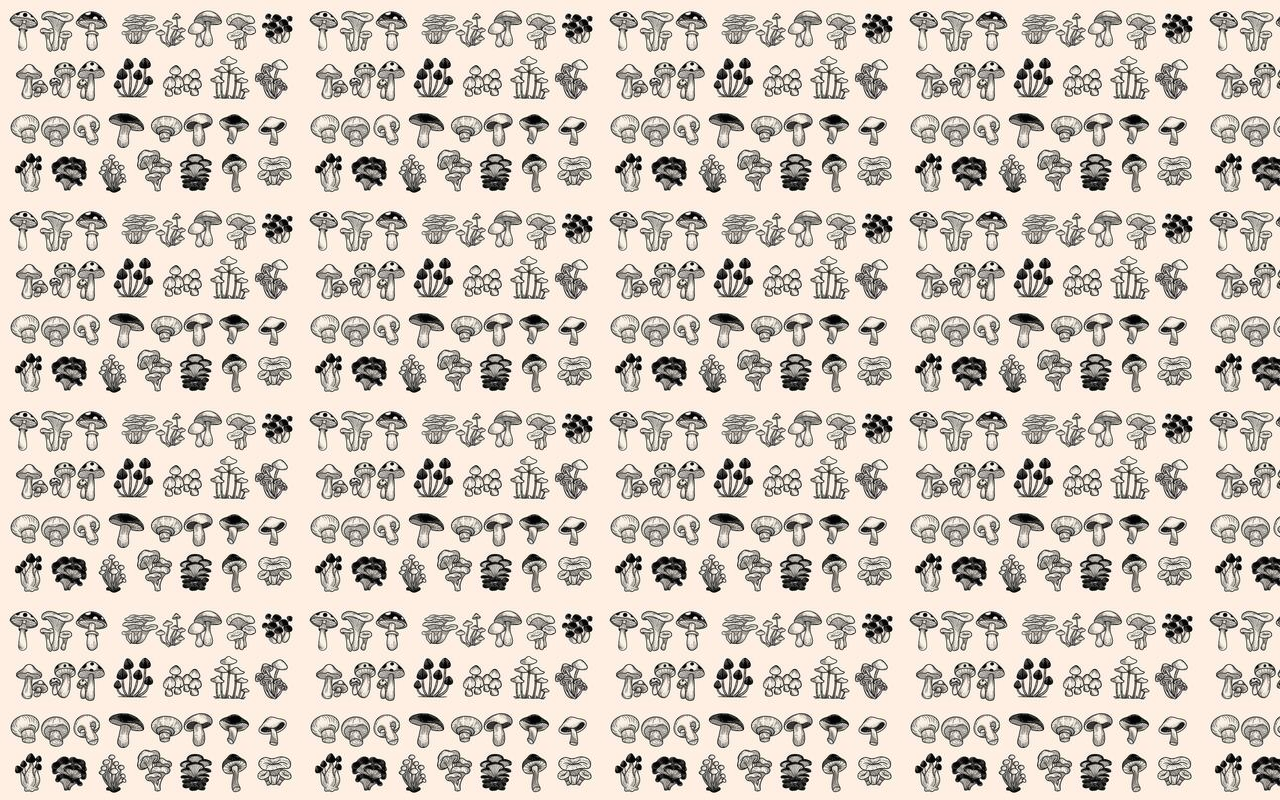
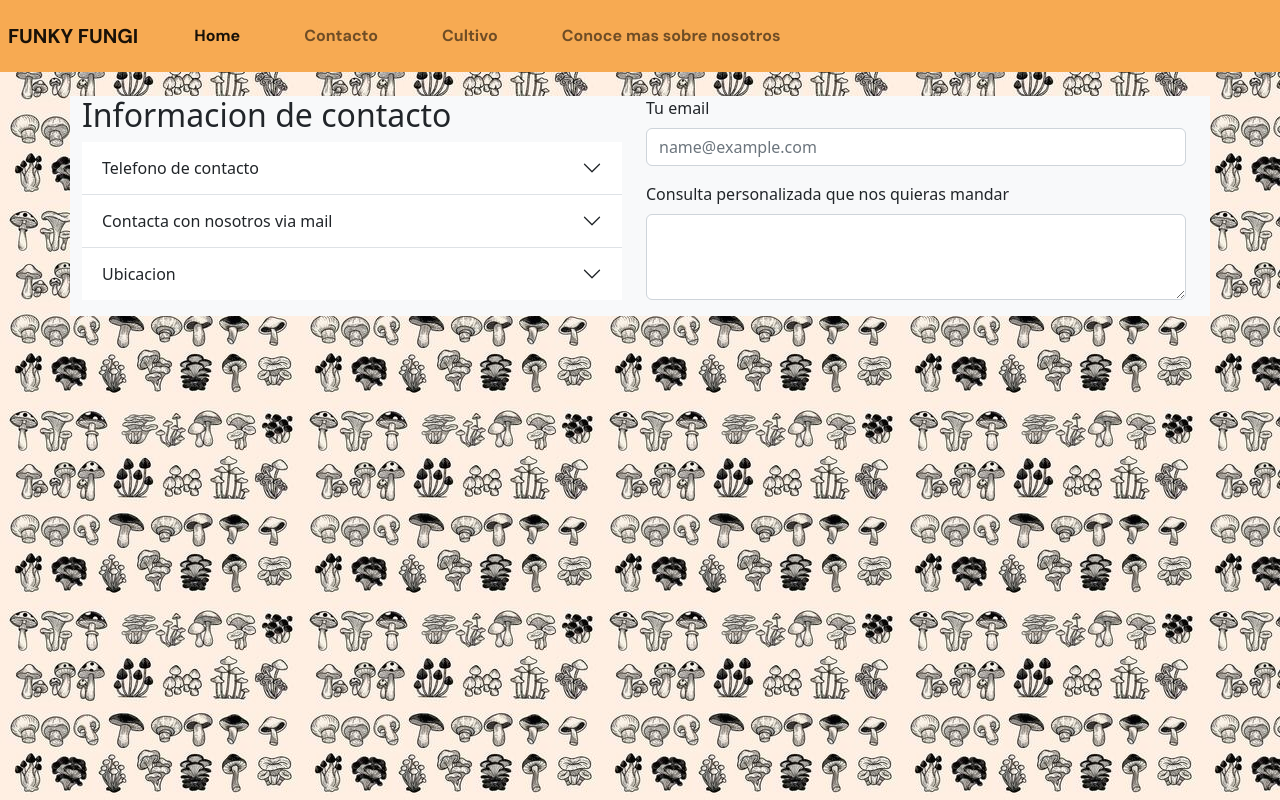
Before and after one commit to tomassDelgado/2daEntrega-TomasDelgado, a plain HTML site: page contacto.html in a window 1280 px wide. Drawn offline with nearby package versions, Linux system fonts and the light colour scheme.

Commit message:
Fix margin in boostrap row ( page rigth crash)

```diff
--- a/contacto.html
+++ b/contacto.html
@@ -10,9 +10,85 @@
     <link rel="preconnect" href="https://fonts.googleapis.com">
     <link rel="preconnect" href="https://fonts.gstatic.com" crossorigin>
     <link href="https://fonts.googleapis.com/css2?family=DM+Sans:ital,wght@0,400;0,700;1,400;1,700&display=swap" rel="stylesheet">
+    <link rel="stylesheet" href="https://cdnjs.cloudflare.com/ajax/libs/font-awesome/6.2.0/css/all.min.css" integrity="sha512-xh6O/CkQoPOWDdYTDqeRdPCVd1SpvCA9XXcUnZS2FmJNp1coAFzvtCN9BmamE+4aHK8yyUHUSCcJHgXloTyT2A==" crossorigin="anonymous" referrerpolicy="no-referrer" />
+    <link href="https://unpkg.com/aos@2.3.1/dist/aos.css" rel="stylesheet">
 </head>
 <body>
-
+    <nav class="navbar navbar-expand-lg nav-bar-my" >
+        <div class="container-fluid p-2 ">
+          <a class="navbar-brand" href="/index.html">FUNKY FUNGI</a>
+          <button class="navbar-toggler" type="button" data-bs-toggle="collapse" data-bs-target="#navbarNav" aria-controls="navbarNav" aria-expanded="false" aria-label="Toggle navigation">
+            <span class="navbar-toggler-icon"></span>
+          </button>
+          <div class="collapse navbar-collapse " id="navbarNav">
+            <ul class="navbar-nav  mx-2">
+              <li class="nav-item mx-4">
+                <a class="nav-link active" aria-current="page" href="./index.html">Home</a>
+              </li>
+              <li class="nav-item mx-4">
+                <a class="nav-link" href="./contacto.html">Contacto</a>
+              </li>
+              <li class="nav-item mx-4">
+                <a class="nav-link" href="./cutlivo.html">Cultivo</a>
+              </li>
+              <li class="nav-item mx-4">
+                <a class="nav-link" href="./quienes-somos.html">Conoce mas sobre nosotros</a>
+              </li>
+            </ul>
+          </div>
+        </div>
+      </nav>
+      <section class="container bg-light">
+        <div class="row mt-4 ">
+            <div class="col-md-6">
+                <h2>Informacion de contacto</h2>
+                <div class="accordion accordion-flush" id="accordionFlushExample">
+                    <div class="accordion-item">
+                      <h2 class="accordion-header" id="flush-headingOne">
+                        <button class="accordion-button collapsed" type="button" data-bs-toggle="collapse" data-bs-target="#flush-collapseOne" aria-expanded="false" aria-controls="flush-collapseOne">
+                          Telefono de contacto
+                        </button>
+                      </h2>
+                      <div id="flush-collapseOne" class="accordion-collapse collapse" aria-labelledby="flush-headingOne" data-bs-parent="#accordionFlushExample">
+                        <div class="accordion-body">+5411111111</div>
+                      </div>
+                    </div>
+                    <div class="accordion-item">
+                      <h2 class="accordion-header" id="flush-headingTwo">
+                        <button class="accordion-button collapsed" type="button" data-bs-toggle="collapse" data-bs-target="#flush-collapseTwo" aria-expanded="false" aria-controls="flush-collapseTwo">
+                          Contacta con nosotros via mail
+                        </button>
+                      </h2>
+                      <div id="flush-collapseTwo" class="accordion-collapse collapse" aria-labelledby="flush-headingTwo" data-bs-parent="#accordionFlushExample">
+                        <div class="accordion-body">info@example.com</div>
+                      </div>
+                    </div>
+                    <div class="accordion-item">
+                      <h2 class="accordion-header" id="flush-headingThree">
+                        <button class="accordion-button collapsed" type="button" data-bs-toggle="collapse" data-bs-target="#flush-collapseThree" aria-expanded="false" aria-controls="flush-collapseThree">
+                          Ubicacion
+                        </button>
+                      </h2>
+                      <div id="flush-collapseThree" class="accordion-collapse collapse" aria-labelledby="flush-headingThree" data-bs-parent="#accordionFlushExample">
+                        <div class="accordion-body"><iframe src="https://www.google.com/maps/embed?pb=!1m14!1m12!1m3!1d48394.04472008686!2d-62.247651161456986!3d-38.71192805853913!2m3!1f0!2f0!3f0!3m2!1i1024!2i768!4f13.1!5e0!3m2!1ses-419!2sar!4v1666830425234!5m2!1ses-419!2sar" class="img-fluid" style="border:0;" allowfullscreen="" loading="lazy" referrerpolicy="no-referrer-when-downgrade"></iframe></div>
+                      </div>
+                    </div>
+                  </div>
+            </div>
+            <div class="col-md-6 mt-4 mt-md-0">
+                <form action="">
+                    <div class="mb-3">
+                        <label for="exampleFormControlInput1" class="form-label">Tu email</label>
+                        <input type="email" class="form-control" id="exampleFormControlInput1" placeholder="name@example.com">
+                    </div>
+                    <div class="mb-3">
+                        <label for="exampleFormControlTextarea1" class="form-label">Consulta personalizada que nos quieras mandar</label>
+                        <textarea class="form-control" id="exampleFormControlTextarea1" rows="3"></textarea>
+                    </div>
+                </form>
+            </div>
+        </div>
+      </section>
 
 
     <script src="https://cdn.jsdelivr.net/npm/bootstrap@5.2.2/dist/js/bootstrap.bundle.min.js" integrity="sha384-OERcA2EqjJCMA+/3y+gxIOqMEjwtxJY7qPCqsdltbNJuaOe923+mo//f6V8Qbsw3" crossorigin="anonymous"></script>
--- a/css/style.css
+++ b/css/style.css
@@ -17,6 +17,10 @@ body{
         transform: scale(1.1) translate(5px);
         margin: 1rem;
 }
+.row{
+    margin-right: 0%;
+}
+/* Esto nose si esta bien, porque estoy cambiando las propiedades del row en general, pero me estaba generando un margen derecho que hacia que se me rompiera la pagina, agregando una columna fina sobre el extremo derecho dandome un scroll */
 .rotate-in-2-cw{-webkit-animation:rotate-in-2-cw .4s cubic-bezier(.25,.46,.45,.94) both;animation:rotate-in-2-cw .5s cubic-bezier(.25,.46,.45,.94) both}
  @-webkit-keyframes rotate-in-2-cw{0%{-webkit-transform:rotate(-45deg);transform:rotate(-45deg);opacity:0}100%{-webkit-transform:rotate(0);transform:rotate(0);opacity:1}}@keyframes rotate-in-2-cw{0%{-webkit-transform:rotate(-45deg);transform:rotate(-45deg);opacity:0}100%{-webkit-transform:rotate(0);transform:rotate(0);opacity:1}}
 
```
Also changed, not shown: index.html (+2 -2 lines), productos.html (+13 -16 lines).
